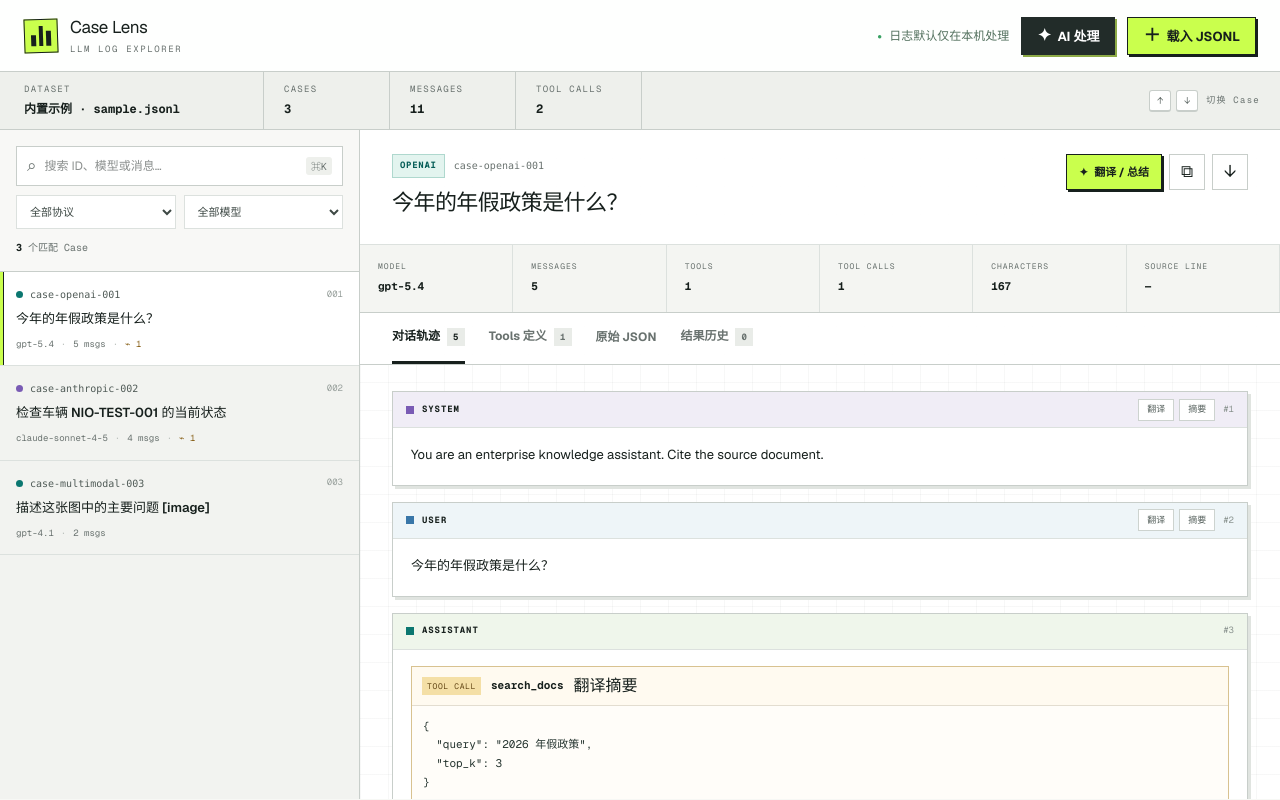
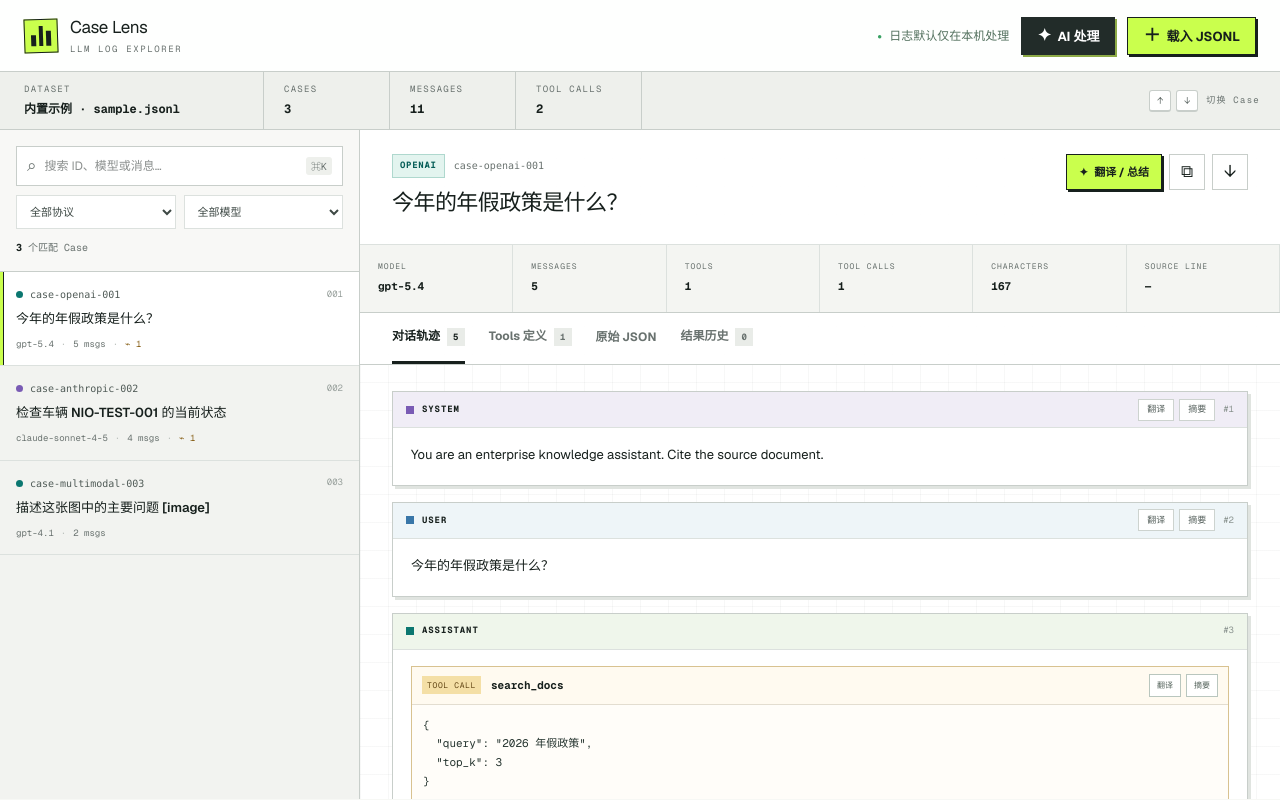
Before and after one commit to QingyangJiang/llm-log-case-viewer, a Next.js app: page / in a window 1280 px wide. Built offline with nearby package versions, Linux system fonts and the light colour scheme.

Commit message:
Style AI actions on tool blocks

```diff
--- a/app/globals.css
+++ b/app/globals.css
@@ -149,6 +149,12 @@ kbd { display: inline-flex; min-width: 22px; height: 22px; align-items: center;
 .tool-block-head span { padding: 3px 5px; background: #f4dfa6; color: #654917; font-family: var(--font-geist-mono), monospace; font-size: 8px; letter-spacing: .08em; }
 .tool-block.result .tool-block-head span { background: #d6e7f1; color: #315a72; }
 .tool-block-head strong { font-family: var(--font-geist-mono), monospace; font-size: 11px; }.tool-block-head code { margin-left: auto; color: var(--muted); font-size: 9px; }
+.tool-ai-wrapper { scroll-margin: 90px; }
+.tool-ai-wrapper > .inline-ai-results { border: 1px solid #b8cbbf; border-top: 0; }
+.tool-ai-actions { margin-left: auto; display: flex; align-items: center; gap: 5px; }
+.tool-block-head code + .tool-ai-actions { margin-left: 0; }
+.tool-ai-actions button { height: 23px; padding: 0 7px; border: 1px solid #b9c6be; background: white; color: #526159; cursor: pointer; font-size: 8px; }
+.tool-ai-actions button:hover { border-color: var(--ink); background: var(--accent); color: var(--ink); }
 .call-id { display: block; padding: 0 10px 9px; color: #8b7240; font-size: 9px; }
 .tool-link { margin-top: 10px; color: #72571f; font-size: 10px; }.tool-link code { font-size: 9px; }
 .json-code { margin: 0; padding: 16px; overflow: auto; color: #25342f; background: #f1f3f0; font-family: var(--font-geist-mono), monospace; font-size: 11px; line-height: 1.7; white-space: pre-wrap; tab-size: 2; }
@@ -164,6 +170,9 @@ kbd { display: inline-flex; min-width: 22px; height: 22px; align-items: center;
 .definition-card { padding: 18px; display: grid; grid-template-columns: 42px 1fr; gap: 14px; border: 1px solid var(--line-strong); background: white; box-shadow: 3px 3px 0 #e0e4e0; }
 .definition-index { height: 42px; display: flex; align-items: center; justify-content: center; border: 1px solid var(--ink); background: var(--accent); font-family: var(--font-geist-mono), monospace; font-size: 11px; font-weight: 700; }
 .definition-title { display: flex; align-items: center; gap: 10px; }.definition-title strong { font-family: var(--font-geist-mono), monospace; font-size: 13px; }.definition-title span { padding: 3px 6px; background: #edf0ed; color: var(--muted); font-size: 8px; text-transform: uppercase; }
+.definition-title .tool-ai-actions { margin-left: auto; }
+.definition-card { scroll-margin: 90px; }
+.definition-main > .inline-ai-results { margin-top: 14px; border: 1px solid #b8cbbf; }
 .definition-main > p { margin: 8px 0 13px; color: #59635f; font-size: 12px; line-height: 1.6; }.definition-main > p.muted { color: #989f9c; font-style: italic; }
 .definition-main details { border-top: 1px solid var(--line); }.definition-main summary { padding: 10px 0 0; cursor: pointer; color: var(--muted); font-size: 10px; }
 .definition-main .json-code { margin-top: 10px; }
```
